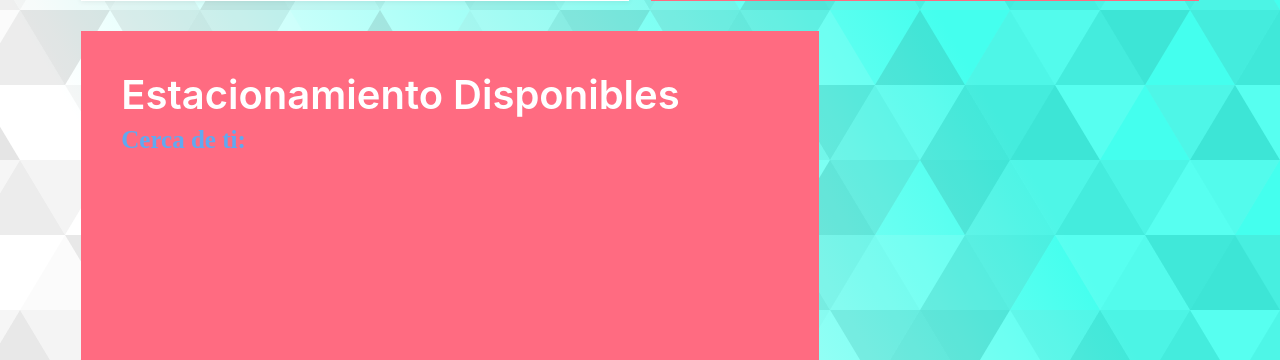
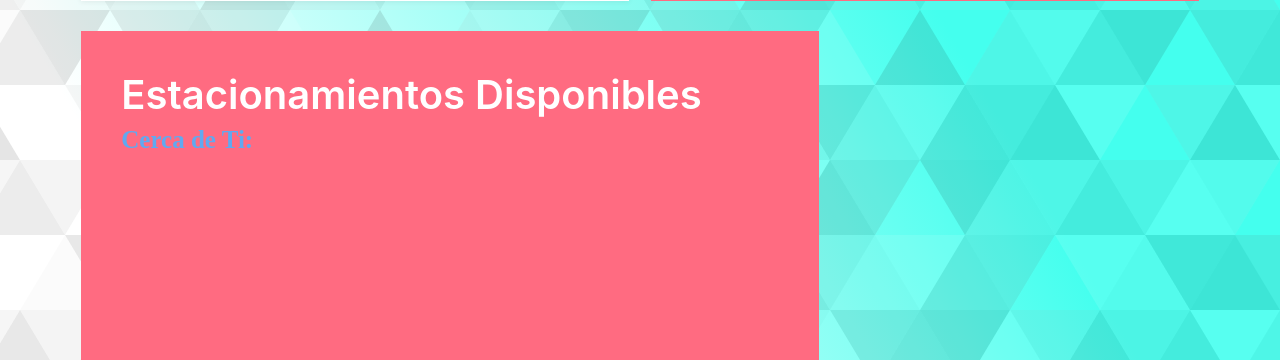
Before and after one commit to JeanRiveraUNI/V.0.2_IOT_Back, a Django app: page /usuario/persona in a window 1280 px wide. Shown: the part 1090-1450 px from the top of the page. Run offline with Django 4.2, Linux system fonts and the light colour scheme; data that the repository does not hold is empty; some libraries are stand-ins or nearby versions; some web fonts are replaced.

Commit message:
Refactor user_per.html template to improve readability and structure

```diff
--- a/Home/templates/user_per.html
+++ b/Home/templates/user_per.html
@@ -81,22 +81,21 @@ http://www.templatemo.com/tm-467-easy-profile
 	<div class="row">
 		<div class="col-md-8 col-sm-12">
 			<div class="education">
-				<h2 class="white">
-                    Estacionamiento Disponibles
-                </h2>
+				<h2 class="white">Estacionamientos Disponibles</h2>
 					<div class="education-content">
 						<h4 class="education-title accent">
-                        Cerca de ti:
+                            Cerca de Ti:
                         </h4>
                         <br>
 							<div class="education-school">
+                                <div>
                                     {% for parking in parkings_list %}
                                         <li class="lista-estacionamiento">
-                            Ubicacion: {{ parking.location }}
-                            <br>
-                            Disponibles: {{ parking.available }}
+                                            <span class="ubicacion">Ubicación:</span> {{ parking.location }}<br>
+                                            <span class="disponibles">Disponibles:</span> {{ parking.available }}
                                         </li>
                                     {% endfor %}
+                                </div>
 							</div>
                         </div>
 					</div>
```
Lines whose indentation alone changed are shown as unchanged.
